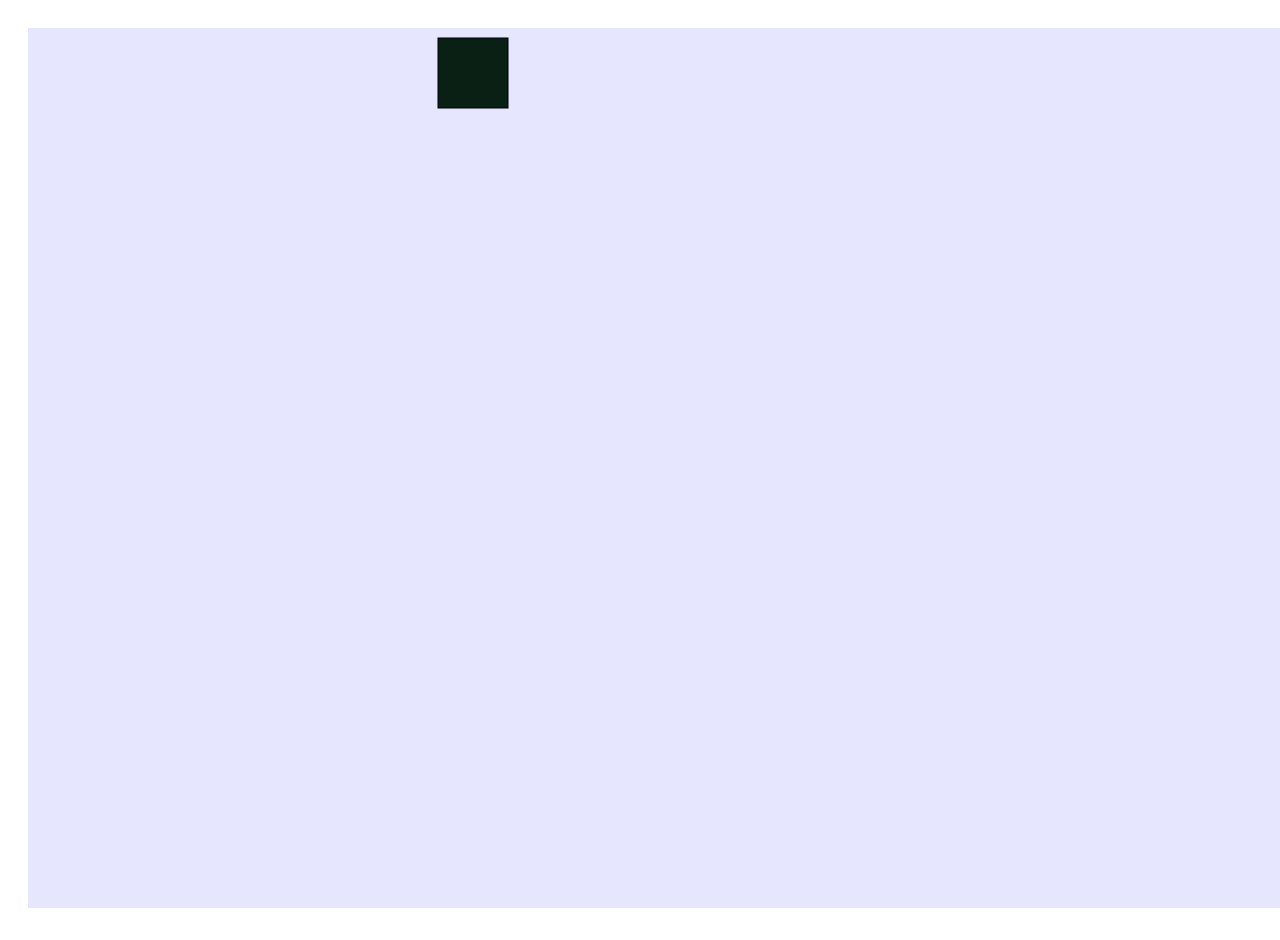
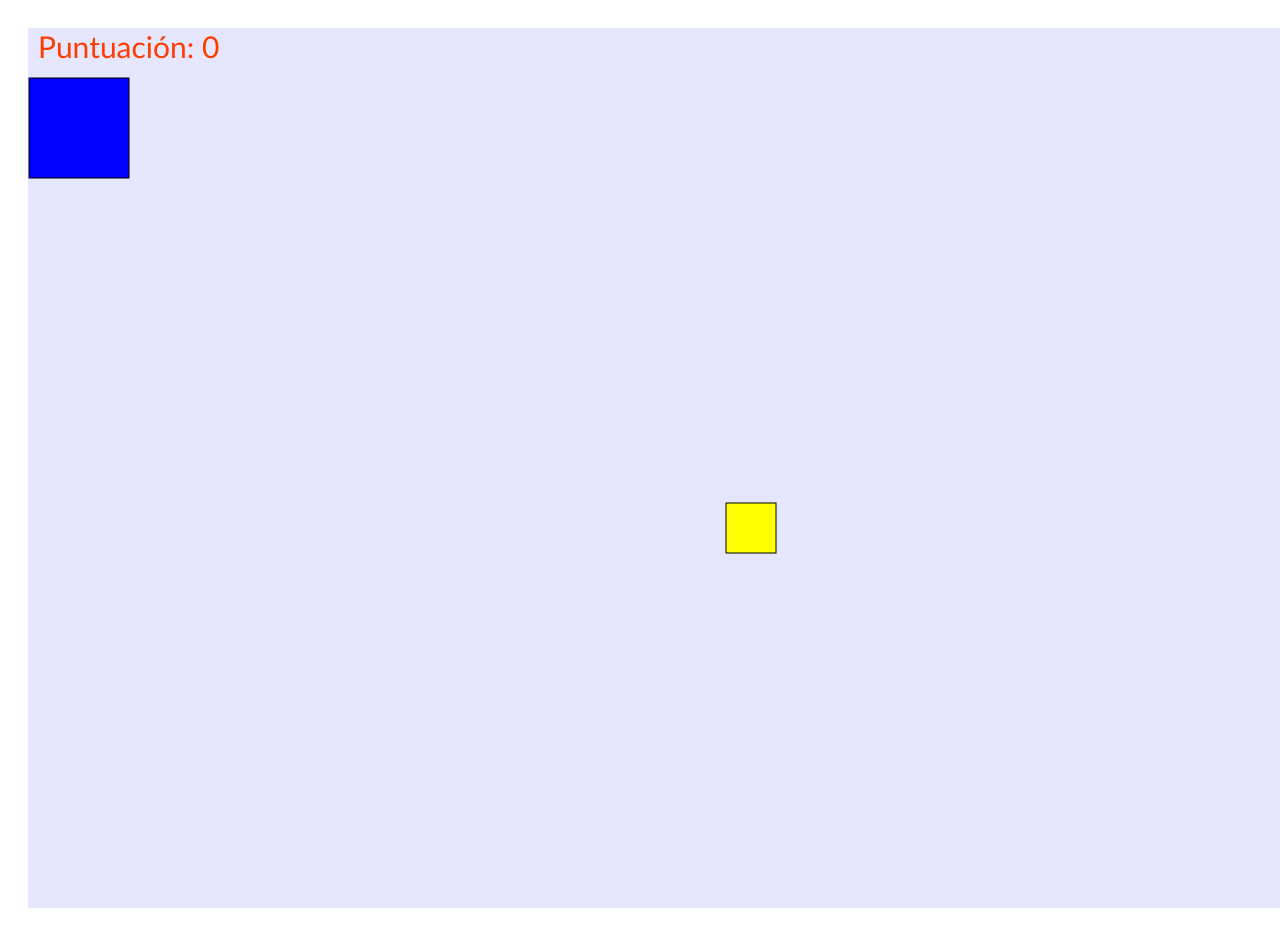
Before and after one commit to Achoycito/Canvas, a plain HTML site: page Clase 4/index.html in a window 1280 px wide. Shown: the top 940 px of the page. Drawn offline with Linux system fonts and the light colour scheme.

Commit message:
Jueguito cuadrado que recoge puntos

```diff
--- a/Clase 4/index.html
+++ b/Clase 4/index.html
@@ -23,11 +23,19 @@
         var ctx = null;
         var pressed = false;
         var r, g, b;
-        var ultraX = 0, ultraY = 10;
+        var player1 = null;
+        var player2 = null;
+        var score = 0;
+        var velMov = 10;
+        var direccion = "derecha";
 
         function start(){
             canvas = document.getElementById("canvasChido");
             ctx = canvas.getContext("2d");
+
+            player1 = new cuadro(0, 50, 100, 100, "blue");
+            player2 = new cuadro(getRandomInt(1200)+50, getRandomInt(700)+50, 50, 50, "yellow");
+
             pintarCuadrado();
         }
 
@@ -44,40 +52,98 @@
 
         function pintarCuadrado(){
             window.requestAnimationFrame(pintarCuadrado);
-            ultraX+=10;
-            if(ultraX>=1400){
-                ultraX=100;
-            }
-            console.log(ultraX);
             ctx.fillStyle = "rgb(230,230,255)";
             ctx.fillRect(0, 0, 10000,10000);
 
-            generateRandomColor();
-            ctx.fillStyle = "rgba("+r+","+g+","+b+",1)";
-            ctx.fillRect(ultraX, ultraY, 70,70);
-            ctx.strokeRect(ultraX, ultraY, 70,70);
+            ctx.font = "30px Calibri";
+            ctx.fillStyle = "rgba(255,60,0,1)";
+            ctx.fillText("Puntuación: "+score, 10, 30);
+            player1.pintar(ctx);
+            player2.pintar(ctx);
+
+            switch (direccion) {
+                case "derecha":
+                    player1.x+=velMov;
+                    if(player1.x>=1400){
+                        player1.x=-99;
+                    }
+                    break;
+                case "izquierda":
+                    player1.x-=velMov;
+                    if(player1.x<=-99){
+                        player1.x=1400;
+                    }
+                    break;
+                case "arriba":
+                    player1.y-=velMov;
+                    if(player1.y<=-99){
+                        player1.y=880;
+                    }
+                    break;
+                case "abajo":
+                    player1.y+=velMov;
+                    if(player1.y>=880){
+                        player1.y=-99;
+                    }
+                    break;
+                default:
+                    break;
+            }
+            if (player1.se_tocan(player2)) {
+                player2.x = getRandomInt(1200)+50;
+                player2.y = getRandomInt(700)+50;
+                score+=5;
+                velMov+=5;
+            }
         }
 
 
+        function cuadro(x,y,w,h,c){
+            this.x = x;
+            this.y = y;
+            this.w = w;
+            this.h = h;
+            this.c = c;
 
+            this.se_tocan = function (target) {
+                if(this.x < target.x + target.w &&
+                this.x + this.w > target.x &&
+                this.y < target.y + target.h &&
+                this.y + this.h > target.y){
+                    return true;
+                    console.log("Llamado de emergencia nueve uno uno")
+                }
+            };
 
-        // document.addEventListener("keydown", function(e){
-        //     if(e.key == "w" || e.key =="ArrowUp"){
-        //         ultraY-=15;
-        //     }
-        //     if(e.key == "s" || e.key =="ArrowDown"){
-        //         ultraY+=15;
-        //     }
-        //     if(e.key == "a" || e.key =="ArrowLeft"){
-        //         ultraX-=15;
-        //     }
-        //     if(e.key == "d" || e.key =="ArrowRight"){
-        //         ultraX+=15;
-        //     }
-        //     pintarCuadrado();
-        // });
+            this.pintar = function(ctx){
+                ctx.fillStyle = this.c;
+                ctx.fillRect(this.x, this.y, this.w, this.h);
+                ctx.strokeRect(this.x, this.y, this.w, this.h);
+            }
+        }
 
+        document.addEventListener("keydown", function(e){
+            if(e.key == "w" || e.key =="ArrowUp"){
+                // ultraY-=15;
+                direccion = "arriba";
+            }
+            if(e.key == "s" || e.key =="ArrowDown"){
+                // ultraY+=15;
+                direccion = "abajo";
+            }
+            if(e.key == "a" || e.key =="ArrowLeft"){
+                // ultraX-=15;
+                direccion = "izquierda";
+            }
+            if(e.key == "d" || e.key =="ArrowRight"){
+                // ultraX+=15;
+                direccion = "derecha";
+            }
+        });
 
+        function getRandomInt(limite){
+            return Math.floor(Math.random() * limite);
+        }
 
         // canvas.addEventListener("mouseover", function(e){
         //     generateRandomColor();
```
